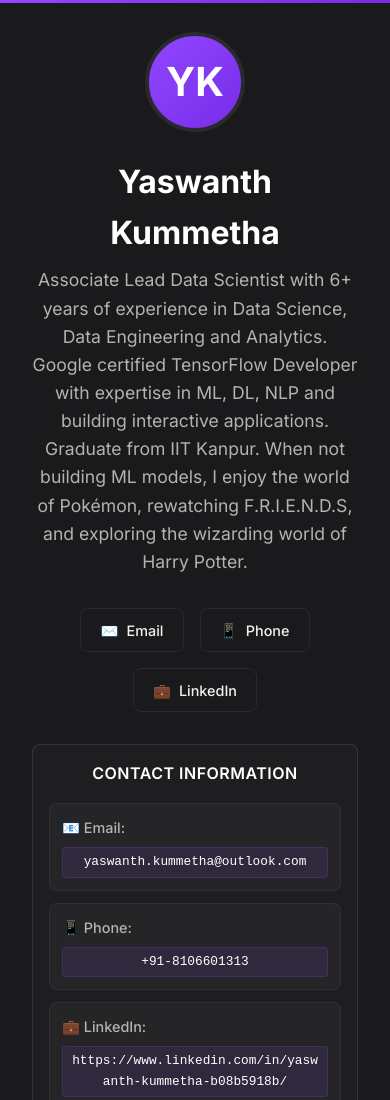
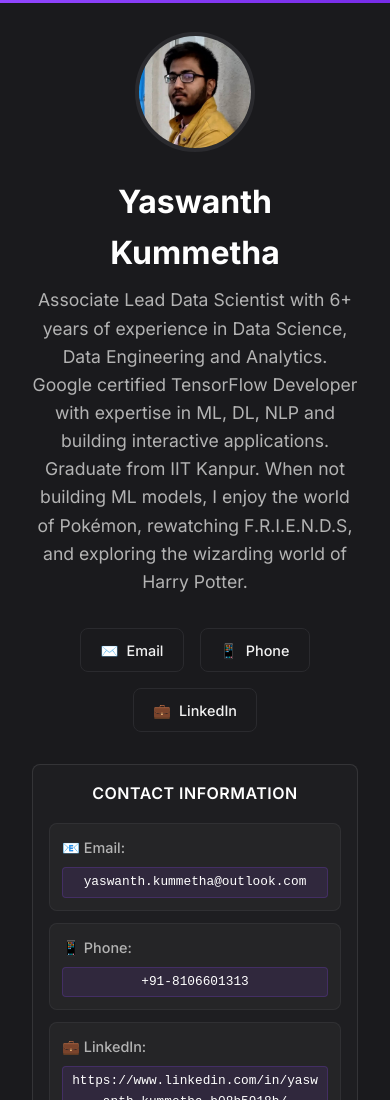
Before and after one commit to KummethaYaswanth/Portfolio, a plain HTML site: page index.html in a window 390 px wide. Shown: the top 1100 px of the page. Drawn offline with Linux system fonts and the light colour scheme.

Commit message:
Add professional portrait image to portfolio
🖼️ Portrait Integration Complete:

📁 File Organization:
- Moved 1607878978541.jfif → images/profile/portrait.jpg
- Created clean, organized profile image structure
- Added portrait path to config.json

🎨 Visual Enhancement:
- Replaced initials placeholder with actual professional photo
- Added elegant hover effects with purple glow
- Maintained fallback to initials if image fails to load
- Professional 120px circular crop with border

💻 Technical Implementation:
- Updated HTML: img element with fallback div
- Enhanced CSS: object-fit cover, hover animations
- Smart JavaScript: image preloading with error handling
- Responsive design maintained across devices

🌟 User Experience Improvements:
- Authentic professional presence
- Better personal branding and recognition
- Enhanced credibility and trust
- Smooth loading with graceful fallbacks

🔧 Robust Error Handling:
- Image existence validation
- Automatic fallback to initials
- Loading state management
- Cross-browser compatibility

The portfolio now showcases your authentic professional image while maintaining technical excellence and user experience!

```diff
--- a/config.json
+++ b/config.json
@@ -1,6 +1,7 @@
 {
   "name": "Yaswanth Kummetha",
   "bio": "Associate Lead Data Scientist with 6+ years of experience in Data Science, Data Engineering and Analytics. Google certified TensorFlow Developer with expertise in ML, DL, NLP and building interactive applications. Graduate from IIT Kanpur. When not building ML models, I enjoy the world of Pokémon, rewatching F.R.I.E.N.D.S, and exploring the wizarding world of Harry Potter.",
+  "avatar": "images/profile/portrait.jpg",
   "email": "yaswanth.kummetha@outlook.com",
   "phone": "+91-8106601313",
   "linkedin": "https://www.linkedin.com/in/yaswanth-kummetha-b08b5918b/",
--- a/index.html
+++ b/index.html
@@ -15,7 +15,8 @@
         <aside class="sidebar">
             <div class="profile-section">
                 <div class="profile-image">
-                    <div class="placeholder-avatar" id="avatar"></div>
+                    <img class="profile-avatar" id="avatar" src="" alt="Profile Picture" />
+                    <div class="placeholder-avatar" id="avatar-fallback" style="display: none;"></div>
                 </div>
                 <div class="profile-info">
                     <h1 class="name" id="name">Loading...</h1>
--- a/script.js
+++ b/script.js
@@ -4,6 +4,7 @@ const bioElement = document.getElementById('bio');
 const socialLinksElement = document.getElementById('social-links');
 const projectsGridElement = document.getElementById('projects-grid');
 const avatarElement = document.getElementById('avatar');
+const avatarFallbackElement = document.getElementById('avatar-fallback');
 const loadingOverlay = document.getElementById('loading-overlay');
 const footerEmail = document.getElementById('footer-email');
 const footerLinkedin = document.getElementById('footer-linkedin');
@@ -381,7 +382,29 @@ async function loadPortfolioData() {
         // Populate header information
         nameElement.textContent = data.name;
         bioElement.textContent = data.bio;
-        avatarElement.textContent = createAvatar(data.name);
+
+        // Load avatar image with fallback
+        if (data.avatar) {
+            // Check if image exists and load it
+            const img = new Image();
+            img.onload = () => {
+                avatarElement.src = data.avatar;
+                avatarElement.style.display = 'block';
+                avatarFallbackElement.style.display = 'none';
+            };
+            img.onerror = () => {
+                // Fallback to initials
+                avatarElement.style.display = 'none';
+                avatarFallbackElement.style.display = 'flex';
+                avatarFallbackElement.textContent = createAvatar(data.name);
+            };
+            img.src = data.avatar;
+        } else {
+            // No avatar specified, use initials
+            avatarElement.style.display = 'none';
+            avatarFallbackElement.style.display = 'flex';
+            avatarFallbackElement.textContent = createAvatar(data.name);
+        }
 
         // Clear and populate social links
         socialLinksElement.innerHTML = '';
--- a/styles.css
+++ b/styles.css
@@ -60,6 +60,21 @@ body {
 
 .profile-image {
     position: relative;
+}
+
+.profile-avatar {
+    width: 120px;
+    height: 120px;
+    border-radius: 50%;
+    object-fit: cover;
+    border: 4px solid #2a2a2e;
+    transition: transform 0.3s ease, box-shadow 0.3s ease;
+    background: #1a1a1d;
+}
+
+.profile-avatar:hover {
+    transform: scale(1.05);
+    box-shadow: 0 8px 25px rgba(145, 70, 255, 0.3);
 }
 
 .placeholder-avatar {
```
Also changed, not shown: images/profile/portrait.jpg (added).
